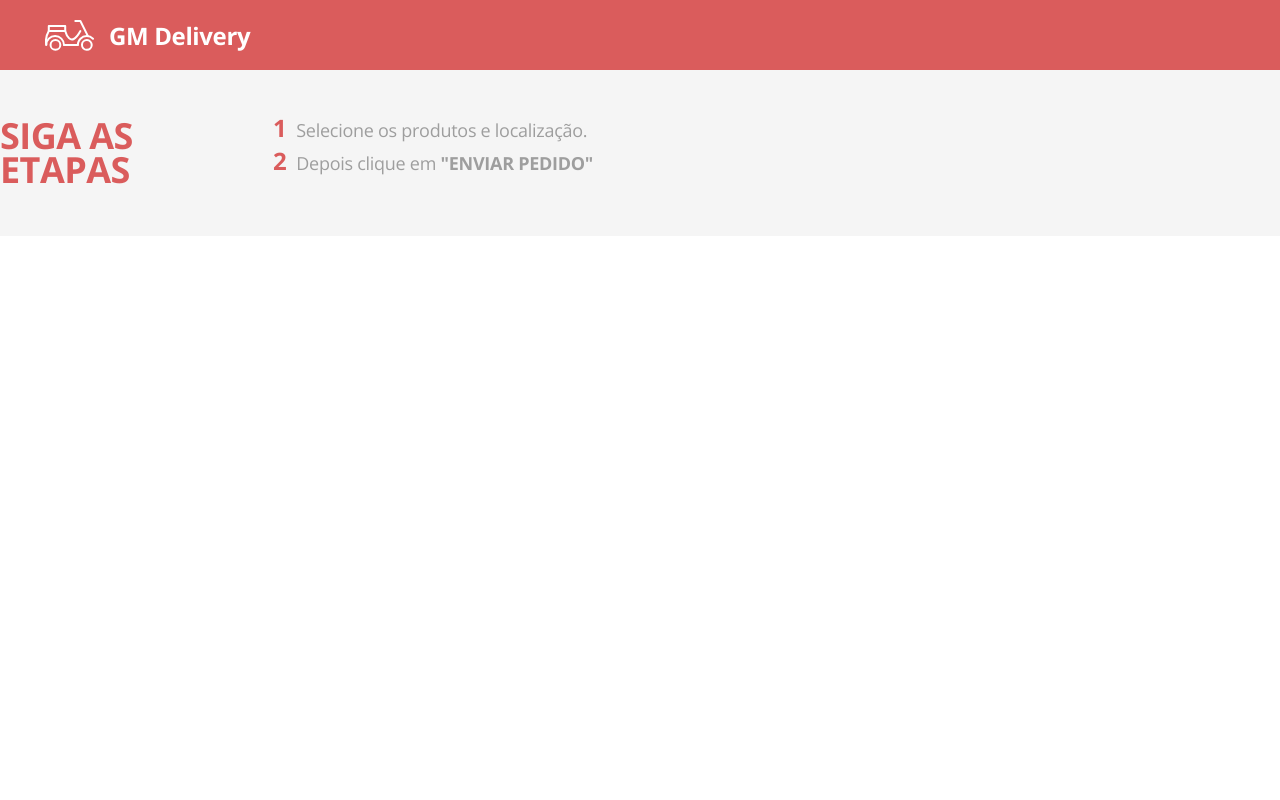
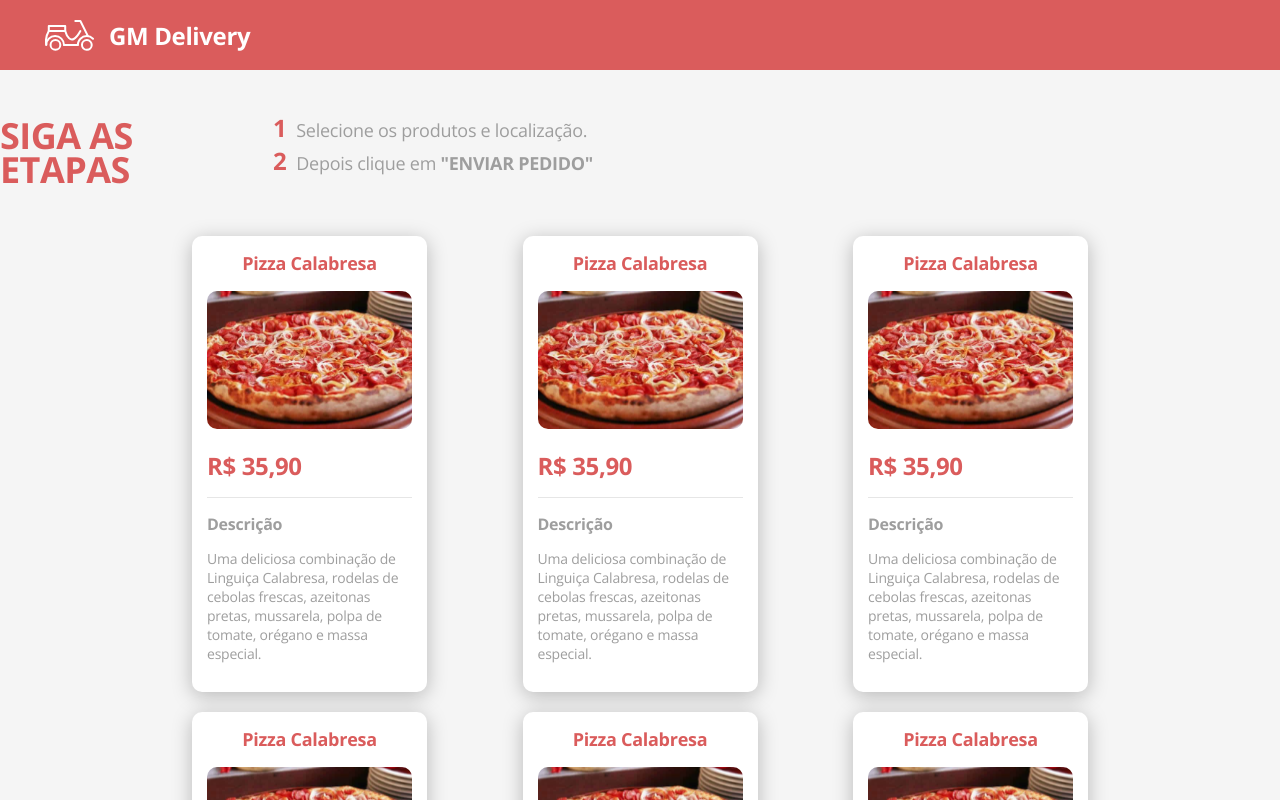
Before and after one commit to gmgessicamayara/gmdelivery, a React (Create React App) app in the folder front-web/: page /orders in a window 1280 px wide. Shown: the top 800 px of the page. Built offline with nearby package versions, Linux system fonts and the light colour scheme.

Commit message:
Card Orders

```diff
--- /dev/null
+++ b/front-web/src/Orders/ProductCard.tsx
@@ -0,0 +1,28 @@
+import { ReactComponent as Pizza} from './pizza.svg';
+import './styles.css';
+
+function ProductCard() {
+    return (
+       <div className="order-card-container">
+              <h3 className="order-card-title">
+                  Pizza Calabresa
+              </h3>
+              <Pizza className="order-card-image"/>
+              <h3 className="order-card-price">
+                  R$ 35,90
+              </h3>
+              <div className="order-card-description">
+              <h3>
+                  Descrição
+              </h3>
+              <p>
+                Uma deliciosa combinação de Linguiça Calabresa,
+                rodelas de cebolas frescas, azeitonas pretas, mussarela,
+                polpa de tomate, orégano e massa especial.
+              </p>
+              </div>
+       </div>
+    );
+}
+
+export default ProductCard;
--- /dev/null
+++ b/front-web/src/Orders/ProductList.tsx
@@ -0,0 +1,22 @@
+import ProductCard from './ProductCard';
+import './styles.css';
+
+function ProductList() {
+    return (
+       <div className="orders-list-container">
+             <div className="orders-list-items">
+                <ProductCard />
+                <ProductCard />
+                <ProductCard />
+                <ProductCard />
+                <ProductCard />
+                <ProductCard />
+                <ProductCard />
+                <ProductCard />
+                <ProductCard />
+             </div>
+       </div>
+    );
+}
+
+export default ProductList;
--- a/front-web/src/Orders/index.tsx
+++ b/front-web/src/Orders/index.tsx
@@ -1,13 +1,12 @@
 import './styles.css';
-
-import { ReactComponent as Logo} from './logo.svg'
 import StepsHeader from './StepsHeader';
+import ProductList from './ProductList';
 
 function Orders() {
     return (
         <div className="orders-container">
             <StepsHeader/>
-
+            <ProductList/>
 
         </div>
 
```
Also changed, not shown: front-web/src/Orders/pizza.svg (added).
